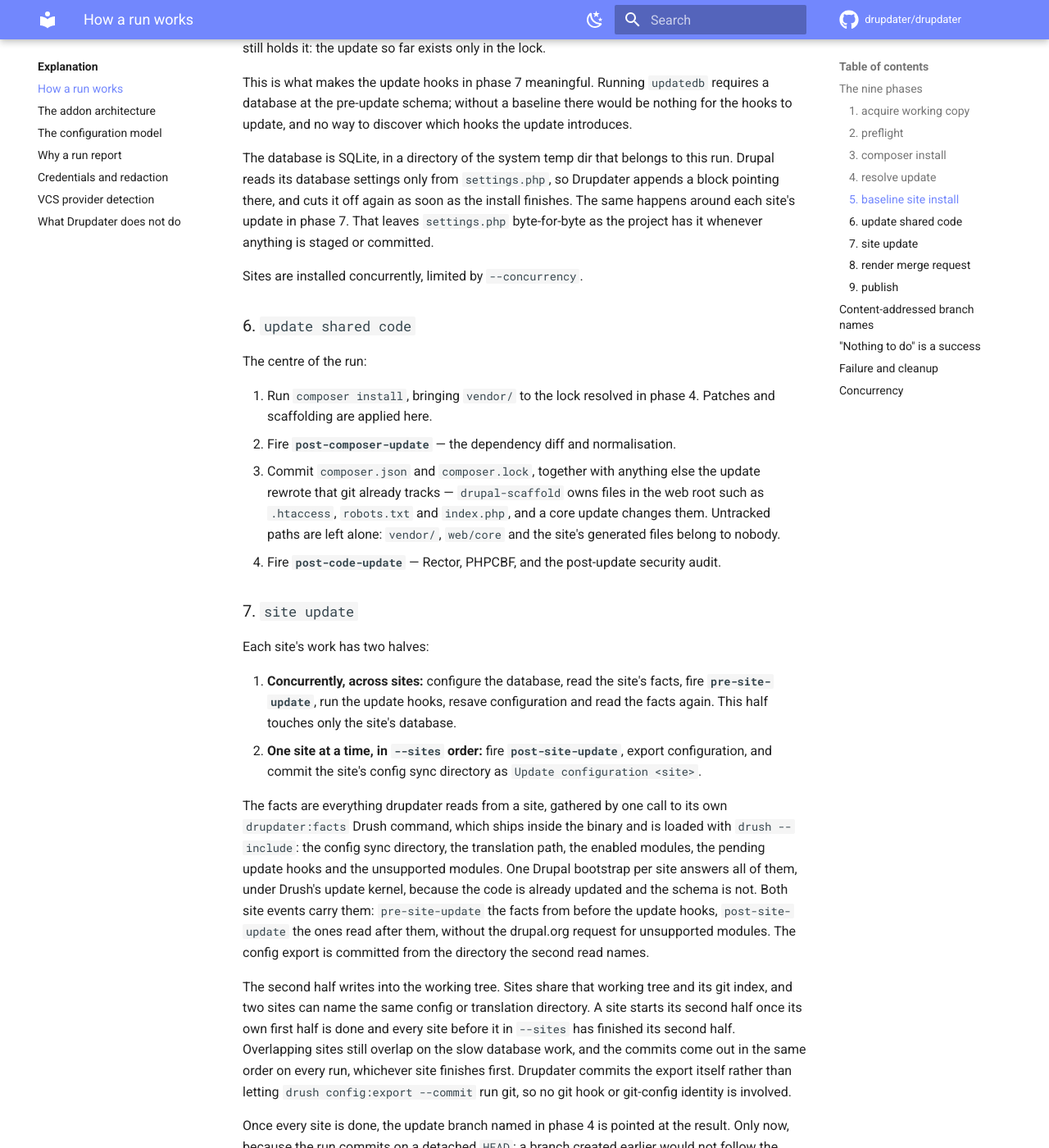
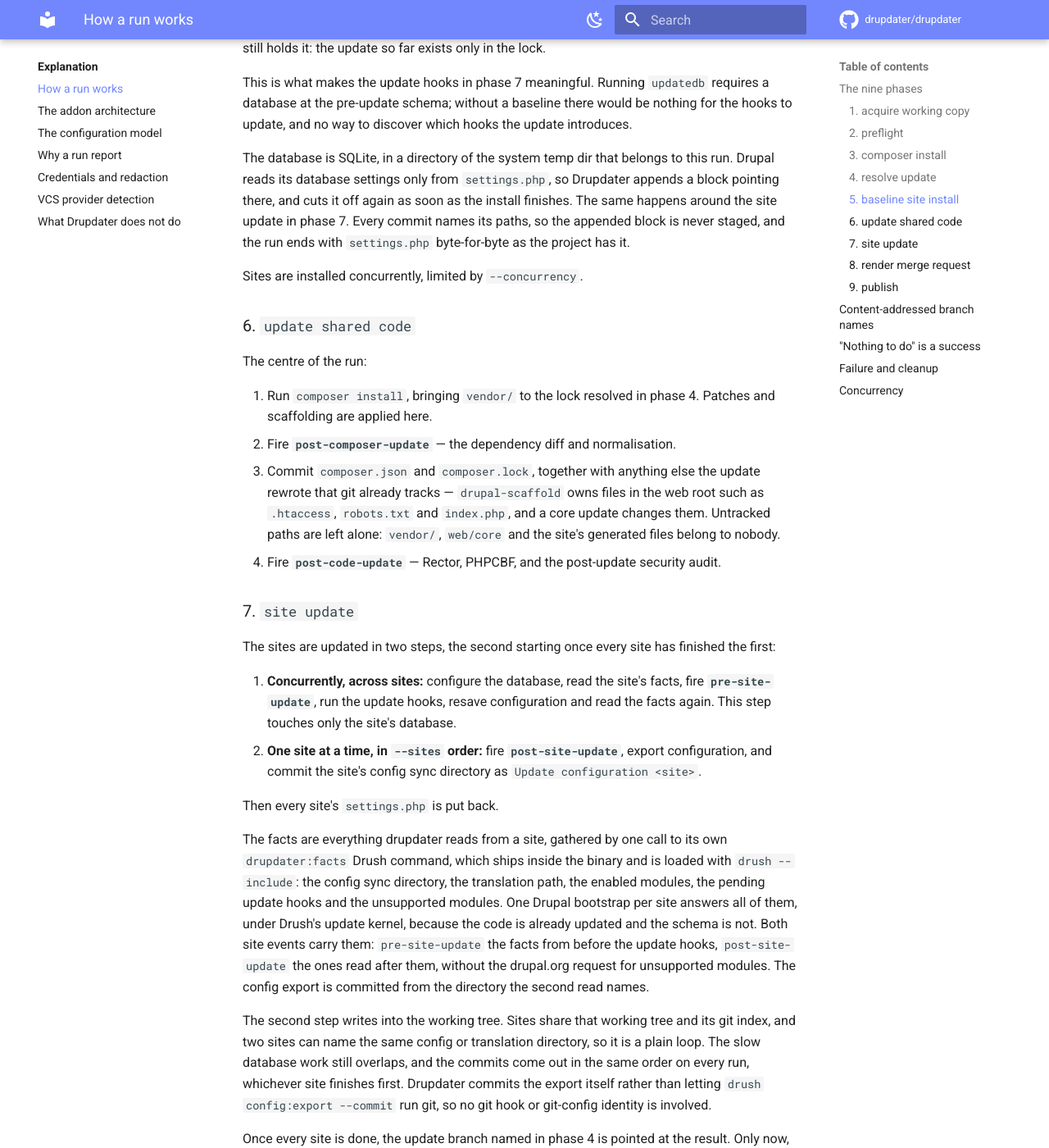
Before and after one commit to drupdater/drupdater, an MkDocs documentation site: the page built from docs/explanation/how-a-run-works.md, in a window 1280 px wide and 1400 px high, scrolled down 2242 px. Shown: the whole window at 82% size. Built offline with MkDocs 1.6.1 and Material for MkDocs 9.7.7, drawn with Linux system fonts in a browser that asks for light colours; comment, search, counter and statistics services are not loaded; some of the changed text lies outside the part shown.

Commit message:
Update sites in two plain steps instead of passing turns between goroutines (#250)
* wip

* Update sites in two plain steps instead of passing turns between goroutines

The site update phase handed each site a turn through a chain of channels so
working-tree writes and commits landed in --sites order while the database
work overlapped. Now every site's database update runs concurrently, the
group is awaited, and a plain loop fires post-site-update, exports and
commits each site in order. Settings are restored for every configured site
once both steps end.

No site writes into the working tree unless every site's database update
succeeded, and a site queued behind the first error is no longer started.

Co-Authored-By: Claude Opus 5.5 <noreply@anthropic.com>
Claude-Session: https://claude.ai/code/session_01QDHDU7vQMhut3fQu8525qj

---------

Co-authored-by: Claude <noreply@anthropic.com>

```diff
--- a/docs/explanation/how-a-run-works.md
+++ b/docs/explanation/how-a-run-works.md
@@ -103,8 +103,9 @@ hooks to update, and no way to discover which hooks the update introduces.
 The database is SQLite, in a directory of the system temp dir that belongs to this run.
 Drupal reads its database settings only from `settings.php`, so Drupdater appends a
 block pointing there, and cuts it off again as soon as the install finishes. The same
-happens around each site's update in phase 7. That leaves `settings.php` byte-for-byte
-as the project has it whenever anything is staged or committed.
+happens around the site update in phase 7. Every commit names its paths, so the appended
+block is never staged, and the run ends with `settings.php` byte-for-byte as the project
+has it.
 
 Sites are installed concurrently, limited by `--concurrency`.
 
@@ -124,14 +125,17 @@ The centre of the run:
 
 ### 7. `site update`
 
-Each site's work has two halves:
+The sites are updated in two steps, the second starting once every site has finished the
+first:
 
 1. **Concurrently, across sites:** configure the database, read the site's facts, fire
    **`pre-site-update`**, run the update hooks, resave configuration and read the facts
-   again. This half touches only the site's database.
+   again. This step touches only the site's database.
 2. **One site at a time, in `--sites` order:** fire **`post-site-update`**, export
    configuration, and commit the site's config sync directory as `Update configuration
    <site>`.
+
+Then every site's `settings.php` is put back.
 
 The facts are everything drupdater reads from a site, gathered by one call to its own
 `drupdater:facts` Drush command, which ships inside the binary and is loaded with `drush
@@ -142,11 +146,10 @@ site events carry them: `pre-site-update` the facts from before the update hooks
 `post-site-update` the ones read after them, without the drupal.org request for unsupported
 modules. The config export is committed from the directory the second read names.
 
-The second half writes into the working tree. Sites share that working tree and its git
-index, and two sites can name the same config or translation directory. A site starts its
-second half once its own first half is done and every site before it in `--sites` has
-finished its second half. Overlapping sites still overlap on the slow database work, and
-the commits come out in the same order on every run, whichever site finishes first.
+The second step writes into the working tree. Sites share that working tree and its git
+index, and two sites can name the same config or translation directory, so it is a plain
+loop. The slow database work still overlaps, and the commits come out in the same order on
+every run, whichever site finishes first.
 Drupdater commits the export itself rather than letting `drush config:export --commit` run
 git, so no git hook or git-config identity is involved.
 
@@ -236,6 +239,6 @@ it really is inside the system temp directory.
 Per-site work fans out with a limit of `--concurrency`, defaulting to `GOMAXPROCS(0)` —
 which reflects the container's CPU quota rather than the host's core count.
 
-The first site to fail cancels the rest, and no later site in `--sites` order gets to
-write into the working tree after it. Sites are not updated independently; the point is a
+The first site to fail cancels the rest, and no site writes into the working tree: the
+second step only starts once every site's database update has succeeded. Sites are not updated independently; the point is a
 single coherent request covering all of them.
```
Also changed, not shown: CLAUDE.md (+1 -1 lines), docs/contributing/development.md (+4 -4 lines), docs/contributing/writing-an-addon.md (+4 -4 lines), docs/explanation/addon-architecture.md (+1 -1 lines), 3 other files.
